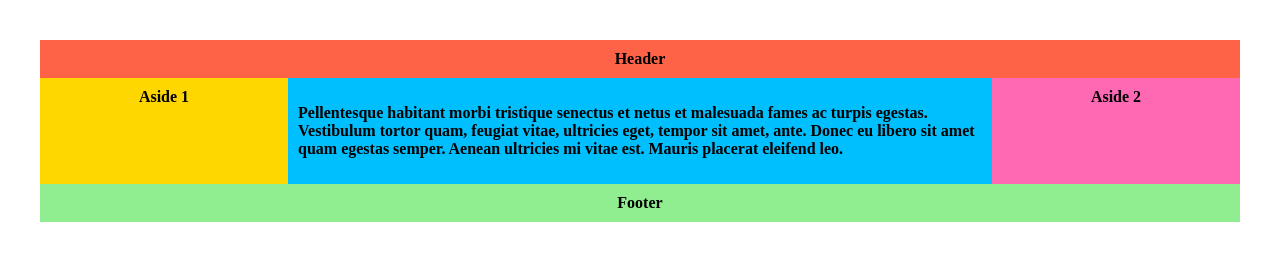
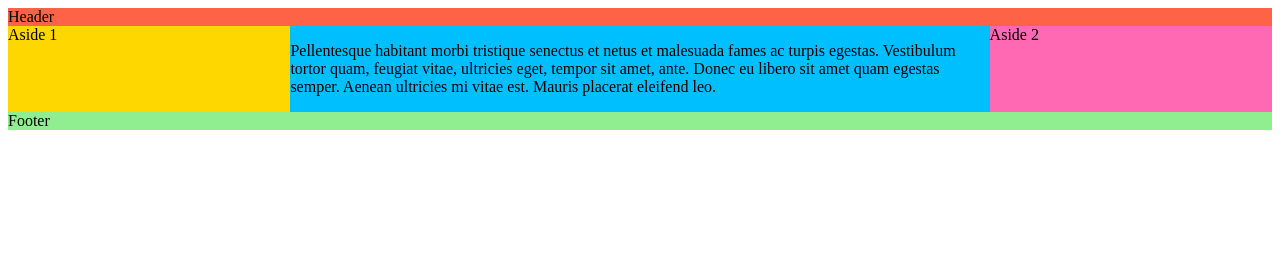
Before and after one commit to r9young/DECO7140-Final-Project, a plain HTML site: page flex-box-test/test.html in a window 1280 px wide. Drawn offline with Linux system fonts and the light colour scheme.

Commit message:
070524 night

```diff
--- a/css/flex_box_2.css
+++ b/css/flex_box_2.css
@@ -2,51 +2,51 @@
 .wrapper {
     display: flex;
     flex-flow: row wrap;
-    /* font-weight: bold; */
+    font-weight: bold;
+    text-align: center;
+}
+
+.wrapper > * {
+    padding: 10px;
+    flex: 1 100%;
+}
+
+.header {
+    background: tomato;
+}
+
+.bottom {
+    background: lightgreen;
+}
+
+.main{
     text-align: left;
-    width: 70vw;
+    background: deepskyblue;
+}
 
+.aside-1 {
+    background: gold;
+}
+
+.aside-2 {
+    background: hotpink;
+}
+
+@media all and (min-width: 600px) {
+    /* We tell both sidebars to share a row */
+    .aside { flex: 1 auto; }
   }
 
-.wrapper > * {
-padding: 10px;
-flex: 1 100%;
-}
+/* flex: 1 0 0 allows the asides to grow and take up available space, but not to shrink.
+/* This means when there's ample space within the row, they will sit side-by-side. */
 
-.wrapper header {
-    background: rgb(229, 179, 229);
-    padding: 10px;
-    flex: 1 100%;
-    text-align: center;
-    font-size: 70px;
-
+@media all and (min-width: 800px) {
+    .main   { flex: 2 0px; } /*flex-grow: 3 (grow to fill extra space) flex-shrink:0 (can shrink if needed), flex-basis: 0px)*/
+    .aside-1   { flex: 2 0px; }
+    .aside-1 { order: 1; } /*flex-shrink: 1 allows them to shrink. see above*/
+    .main    { order: 2; }
 }
 
 
-.wrapper img {
-    padding: 10px;
-    flex: 1 100%;
-    width: 100%;
 
-    margin: 0 auto;
-    padding: 40px;
-    box-sizing: border-box;
-
-}
-
-.main{
-    font-size: 60px;
-}
-
-
-@media all and (min-width: 600px) {
-.aside { flex: 1 0 0; }
-}
-
-
-@media all and (min-width: 800px) {
-.main    { flex: 2 0px; } /*flex-grow: 3 (grow to fill extra space) flex-shrink:0 (can shrink if needed), flex-basis: 0px)*/
-.aside-1 { order: 1; } /*flex-shrink: 1 allows them to shrink. see above*/
-.main    { order: 2; }
-.footer  { order: 4; }
-}
+/* aside aside-1 */
--- a/flex-box-test/test.css
+++ b/flex-box-test/test.css
@@ -2,12 +2,10 @@
 .wrapper {
     display: flex;
     flex-flow: row wrap;
-  font-weight: bold;
-  text-align: center;
   }
 
+  /* We tell all items to be 100% width, via flex-basis */
   .wrapper > * {
-  padding: 10px;
     flex: 1 100%;
   }
 
@@ -33,22 +31,20 @@
 }
 
 @media all and (min-width: 600px) {
-  .aside { flex: 1 0 0; }
+    /* We tell both sidebars to share a row */
+    .aside { flex: 1 auto; }
   }
 
-/* flex: 1 0 0 allows the asides to grow and take up available space, but not to shrink.
-/* This means when there's ample space within the row, they will sit side-by-side. */
-
+  /* Large screens */
   @media all and (min-width: 800px) {
-  .main    { flex: 3 0px; } /*flex-grow: 3 (grow to fill extra space) flex-shrink:0 (can shrink if needed), flex-basis: 0px)*/
-  .aside-1 { order: 1; } /*flex-shrink: 1 allows them to shrink. see above*/
+    /* We invert order of first sidebar and main
+     * And tell the main element to take twice as much width as the other two sidebars
+     */
+    .main { flex: 3 0px; }
+    .aside-1 { order: 1; }
     .main    { order: 2; }
     .aside-2 { order: 3; }
     .footer  { order: 4; }
   }
 
-body {
-  padding: 2em;
-}
-
 /* grow, shrink and basis */
```
Also changed, not shown: css/body_style.css (+1 -9 lines), css/manual_style.css (+5 -2 lines), index.html (+14 -18 lines). Lines whose indentation alone changed are shown as unchanged.
